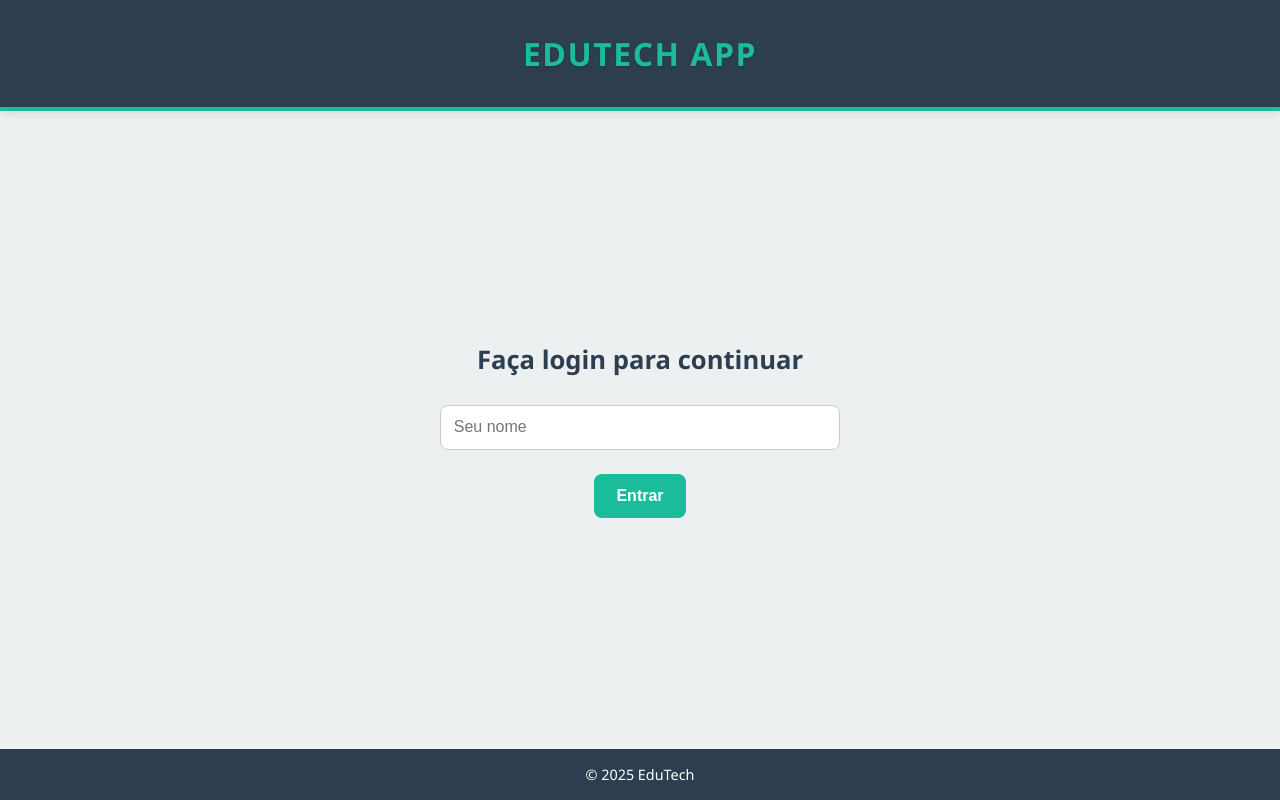
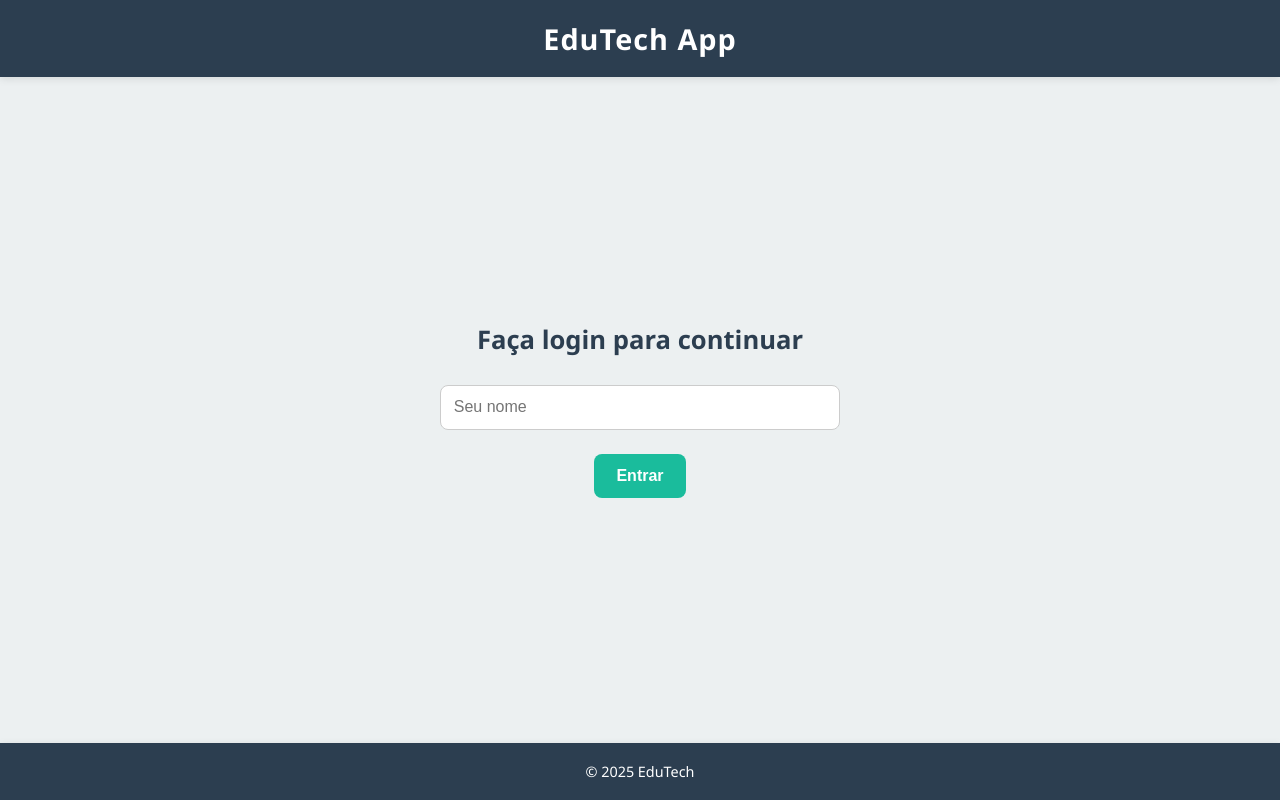
Before and after one commit to Nenkkyou/TecnoClass, a plain HTML site: page index.html in a window 1280 px wide. Drawn offline with Linux system fonts and the light colour scheme.

Commit message:
Update style.css

```diff
--- a/style.css
+++ b/style.css
@@ -46,31 +46,20 @@ body {
 }
 
 /* HEADER / FOOTER */
-header {
+header, footer {
   background: var(--bg-dark);
   color: var(--white);
   text-align: center;
-  padding: 2rem 1rem;
+  padding: 1.2rem;
   box-shadow: 0 2px 8px var(--shadow);
-  position: relative;
-  z-index: 1;
-  border-bottom: 4px solid var(--primary);
 }
 
 header h1 {
-  font-size: 2rem;
-  letter-spacing: 1.5px;
-  text-transform: uppercase;
-  font-weight: 800;
-  color: var(--primary);
-  text-shadow: 0 1px 2px rgba(0,0,0,0.2);
+  font-size: 1.8rem;
+  letter-spacing: 1px;
 }
 
-footer {
-  background: var(--bg-dark);
-  color: var(--white);
-  text-align: center;
-  padding: 1rem;
+footer p {
   font-size: 0.9rem;
 }
 
@@ -111,9 +100,8 @@ nav button {
   padding: 1rem;
   background: transparent;
   border: none;
-  color: #ffffff; /* COR FIXA PRA EVITAR SUMIÇO NO MODO ESCURO */
+  color: var(--white);
   font-weight: bold;
-  font-size: 1rem;
   cursor: pointer;
   transition: var(--transition);
 }
@@ -296,7 +284,7 @@ input:focus {
   }
 
   header h1 {
-    font-size: 1.6rem;
+    font-size: 1.5rem;
   }
 
   .tab {
```
